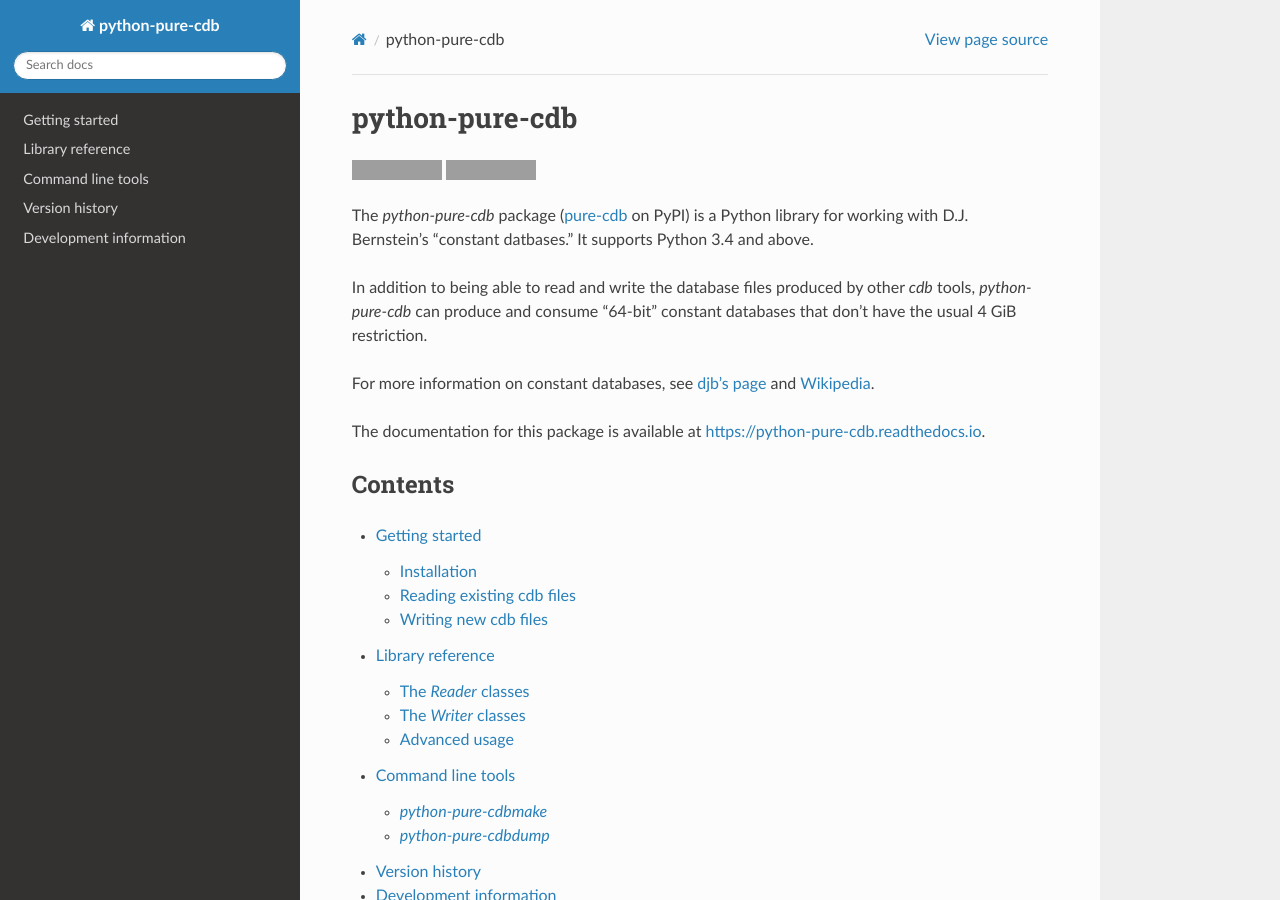
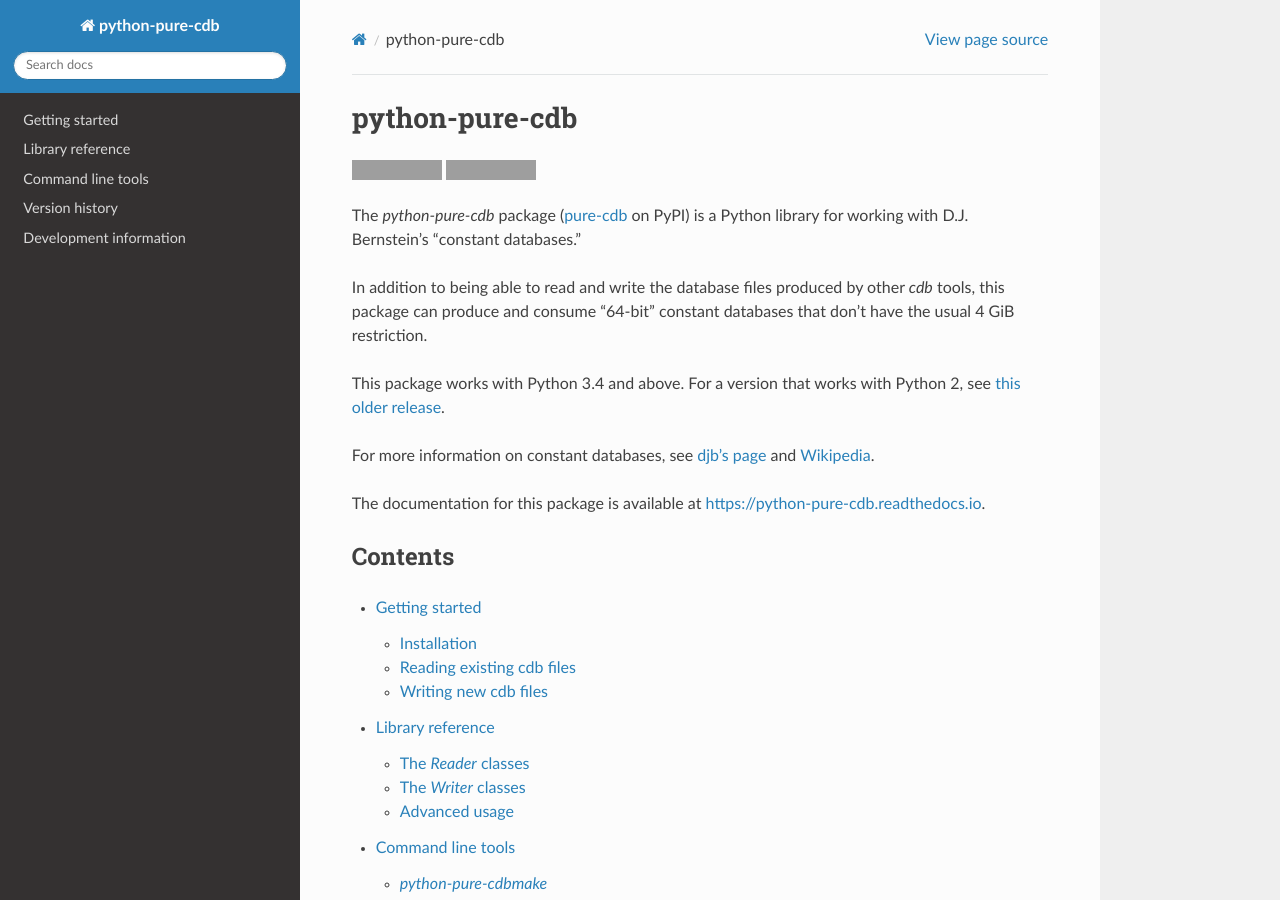
Before and after one commit to bbayles/python-pure-cdb, a Sphinx documentation site: the page built from docs/index.rst, in a window 1280 px wide and 900 px high. Built offline with Sphinx 7.4.7 and the Read the Docs theme 2.0.0, drawn with Linux system fonts in a browser that asks for light colours; grey boxes are pictures that could not be loaded.

Commit message:
Update version information

```diff
--- a/README.rst
+++ b/README.rst
@@ -8,12 +8,14 @@
     :target: https://python-pure-cdb.readthedocs.io/en/latest/?badge=latest
 
 The `python-pure-cdb` package (`pure-cdb <https://pypi.org/project/pure-cdb/>`_ on PyPI)
-is a Python library for working with D.J. Bernstein's "constant datbases."
-It supports Python 3.4 and above.
+is a Python library for working with D.J. Bernstein's "constant databases."
 
 In addition to being able to read and write the database files produced by
-other `cdb` tools, `python-pure-cdb` can produce and consume "64-bit"
+other `cdb` tools, this package can produce and consume "64-bit"
 constant databases that don't have the usual 4 GiB restriction.
+
+This package works with Python 3.4 and above.
+For a version that works with Python 2, see `this older release <https://github.com/dw/python-pure-cdb/releases/tag/v2.2.0>`_.
 
 For more information on constant databases, see `djb's page <https://cr.yp.to/cdb.html>`_
 and `Wikipedia <https://en.wikipedia.org/wiki/Cdb_(software)>`_.
--- a/docs/conf.py
+++ b/docs/conf.py
@@ -26,7 +26,7 @@
 # The short X.Y version
 version = ''
 # The full version, including alpha/beta/rc tags
-release = '2.2.0'
+release = '3.0.0'
 
 
 # -- General configuration ---------------------------------------------------
--- a/setup.py
+++ b/setup.py
@@ -24,10 +24,11 @@
     keywords='cdb file format appengine database db',
     license='MIT',
     name='pure-cdb',
-    version='3.0.0',
+    version='4.0.0',
     packages=find_packages(include=['cdblib']),
     ext_modules=ext_modules,
     install_requires=[],
+    python_requires='>=3.4',
     test_suite='tests',
     tests_require=['flake8'],
     entry_points={
```
